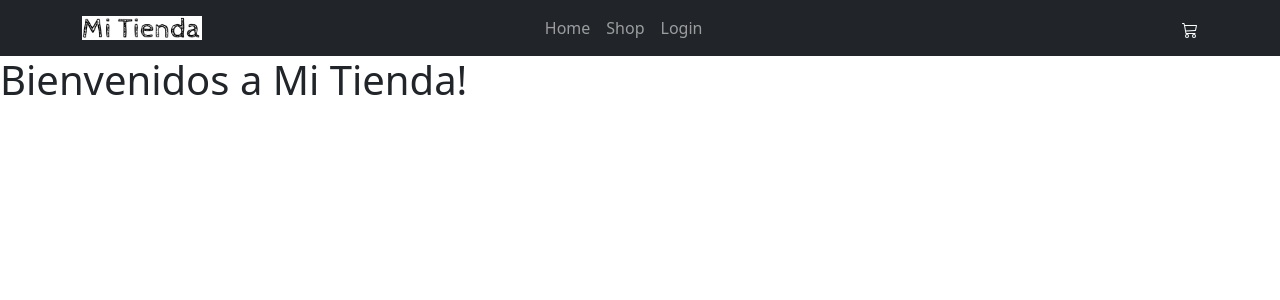
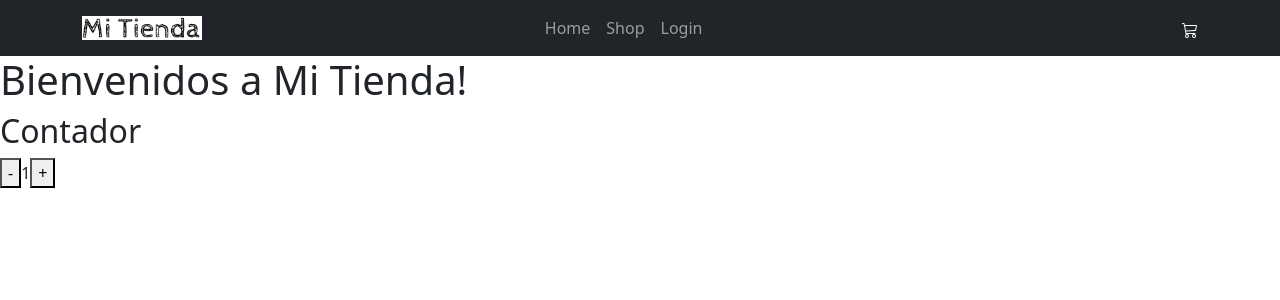
Before and after one commit to GabrielMoranduzzo/eccomerceConReact, a React (Create React App) app: page / in a window 1280 px wide. Shown: the top 300 px of the page. Built offline with nearby package versions, Linux system fonts and the light colour scheme.

Commit message:
ItemCount

```diff
--- a/src/App.js
+++ b/src/App.js
@@ -2,7 +2,9 @@ import React from 'react'
 import 'bootstrap/dist/css/bootstrap.min.css';
 //import { Navbar } from 'react-bootstrap';
 import NavBar from './components/Navbar/Navbar'
-import ItemListContainer from './components/ItemListContainer/ItemListContainer';
+import ItemListContainer from './components/ItemListContainer/ItemListContainer'
+import ItemCount from './components/ItemCount/ItemCount';
+
 
 
 function App() {
@@ -10,6 +12,7 @@ function App() {
     <div className="App">
       <NavBar/>
       <ItemListContainer greeting='Bienvenidos a Mi Tienda!'/>
+      <ItemCount min={1} max={10} />
     </div>
   )
 }
--- /dev/null
+++ b/src/components/ItemCount/ItemCount.js
@@ -0,0 +1,38 @@
+import React from 'react'
+import { useState } from 'react'
+
+const ItemCount = ({min, max}) => {
+
+    const [count, setCount] = useState(min)
+
+    const handleIncrement = () => {
+        if(count < max) {
+            setCount(count+1)
+        }
+        else {
+            alert('stock maximo del producto')
+        }
+    }
+
+    const handleDecrement = () => {
+        if(count > min) {
+            setCount(count-1)
+        }
+        else {
+            alert('cantidad minima de compra')
+        }
+    }
+
+    return (
+        <div>
+            <h2>Contador</h2>
+            <button onClick={ handleDecrement}>-</button>
+            {count}
+            <button onClick={handleIncrement}>+</button>
+        </div>
+    )
+}
+
+
+
+export default ItemCount
```
